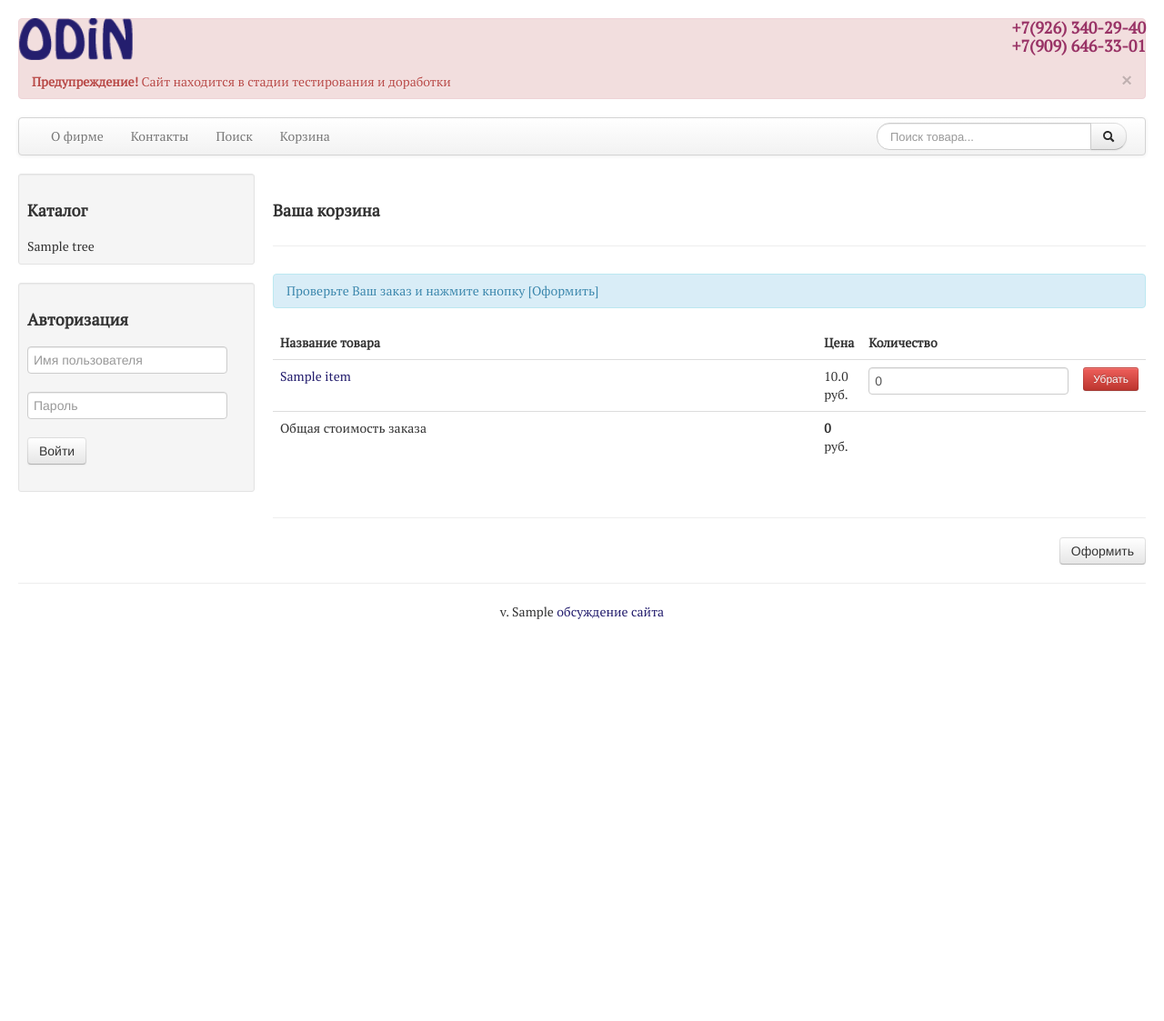
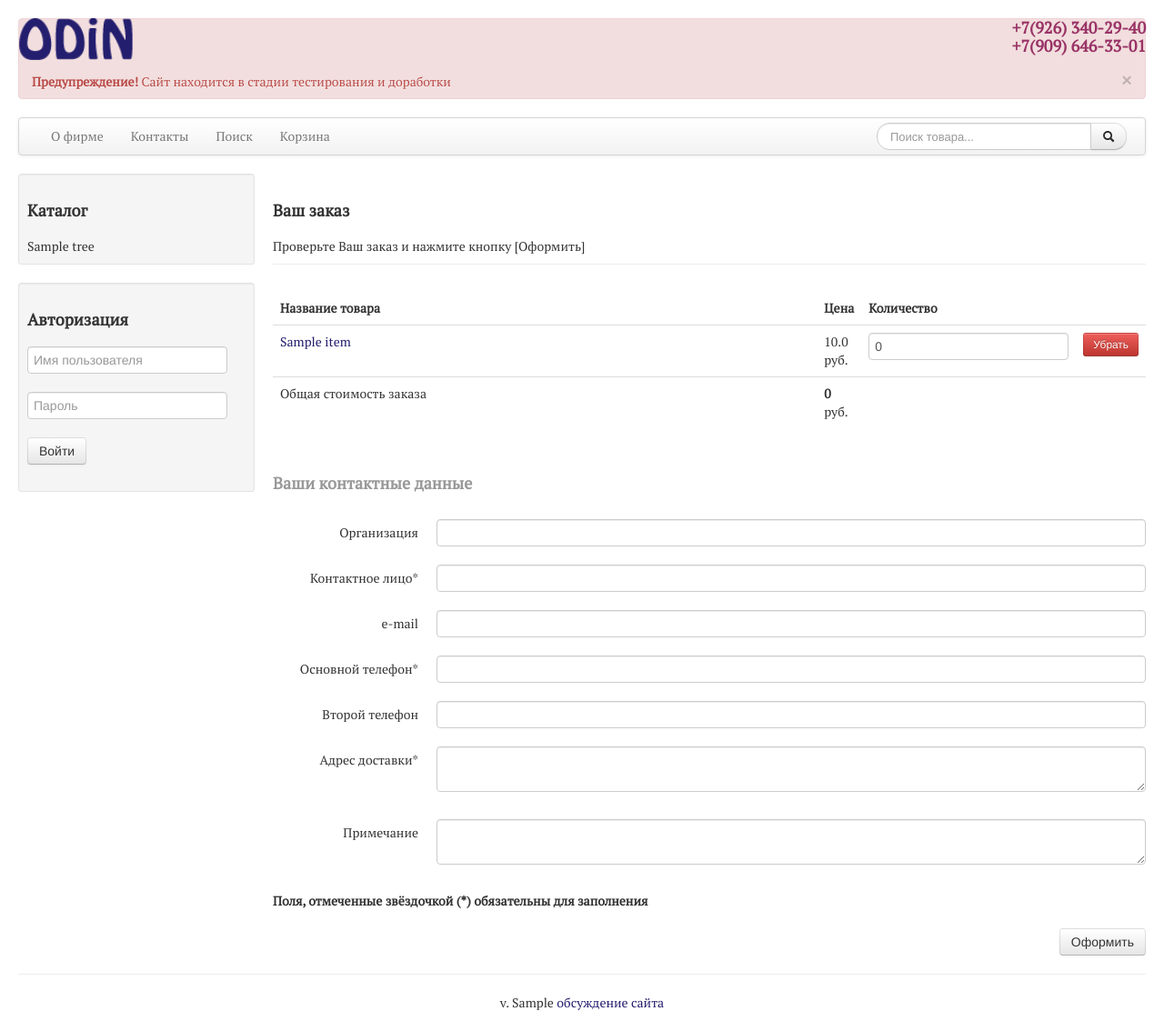
Before and after one commit to Gloreus/tdodin-flask, a Python web app: template templates/basket.html in a window 1280 px wide. Shown: the whole page at 91% size. Before the commit the page ends 681 px from the top, so only its background shows below. Run offline with Jinja, Linux system fonts and the light colour scheme; the template is opened without the code that fills it: most values are stand-ins (such as "Sample title", 1, 10 or a date in 2020); some libraries are stand-ins or nearby versions.

Commit message:
Переделана форма заказа осталось запись заказа в БД и отправка e-mail

```diff
--- a/templates/basket.html
+++ b/templates/basket.html
@@ -2,16 +2,18 @@
 
 {% block content %}
 	<div class="page-header">
-	<h3>Ваша корзина</h3>
+	<h3>Ваш заказ</h3>
+		Проверьте Ваш заказ и нажмите кнопку [Оформить]
 	</div>
 
 	{% if not items_list %}
 		<div class="alert"> К сожалению, Ваша корзина пуста </div>
 	{% else %}
 
-	<div class="alert alert-info">Проверьте Ваш заказ и нажмите кнопку [Оформить]</div>
-	<div class="row-fluid">
-		<form class="form span"action="/order/" method="POST" enctype="multipart/form-data">
+
+		<form class="form-horizontal" action="/order/" method="POST" enctype="multipart/form-data">
+		<div class="control-group">
+
 		<table id="items" class="table table-hover" width="100%">
 			<thead>
 			<tr>
@@ -46,7 +48,6 @@
 
 			</tr>
 		{% endfor %}
-
 			</tbody>
 			<tfoot>
 			<tr>
@@ -63,14 +64,13 @@
 		</tfoot>
 		</table>
 	</div>
-	<hr>
-	<div class="row-fluid">
-		<div class="span3 pull-right">
+
+	{% include "mod_client.html" %}
+
 			<button type="submit" class="btn pull-right">Оформить</button>
-		</div>
-	</div>
 	</form>
 	{% endif %}
+
 <script>
 	$('#items').ready(function () {
 
--- a/templates/footer.html
+++ b/templates/footer.html
@@ -1,7 +1,7 @@
 	<div class="footer">
 	<hr>
 		<p align="center">v. {{app_version}}
-		  <a target="_blank" href="https://github.com/Gloreus/td-odin/issues?page=1&sort=comments&state=open">обсуждение сайта</a>	</p>
+		  <a target="_blank" href="https://github.com/dashboard/issues/repos?direction=desc&for=Gloreus%2Ftdodin-flask&state=open">обсуждение сайта</a>	</p>
 		<link rel="canonical" href="/" />
 		<g:plusone align="left"> </g:plusone>
 
--- /dev/null
+++ b/templates/mod_client.html
@@ -0,0 +1,44 @@
+	<div class="control-group">
+		<h4>Ваши контактные данные</h4>
+	</div>
+	<div class="control-group">
+        <label class="control-label">Организация</label>
+        <div class="controls">
+			<input class="span" type="text"  name="org_name">
+	</div></div>
+	<div class="control-group">
+        <label class="control-label">Контактное лицо*</label>
+        <div class="controls">
+			<input required="required" class="span"
+					 type="text"  name="user_name">
+	</div></div>
+	<div class="control-group">
+        <label class="control-label">e-mail</label>
+        <div class="controls">
+			<input class="span" type="email"  name="user_mail">
+	</div></div>
+	<div class="control-group">
+            <label  class="control-label">Основной телефон*</label>
+        <div class="controls">
+			<input class="span" required="required" type="tel"  name="user_phone1">
+	</div></div>
+	<div class="control-group">
+            <label class="control-label">Второй телефон</label>
+            <div class="controls">
+			<input class="span"  type="tel"  name="user_phone2" >
+	</div></div>
+	<div class="control-group">
+            <label class="control-label">
+		Адрес доставки*
+		</label>
+            <div class="controls">
+			<textarea  required="required" class="span" name="addr" rows="2"></textarea></p>
+	</div></div>
+	<div class="control-group">
+        <label class="control-label">Примечание</label>
+        <div class="controls">
+			<textarea class="span" name="remarks"  rows="2"></textarea></p>
+	</div></div>
+	<div class="control-group">
+		<b>Поля, отмеченные звёздочкой (*) обязательны для заполнения</b>
+	</div>
```
Also changed, not shown: data.py (+23 -0 lines), main.py (+12 -3 lines).
